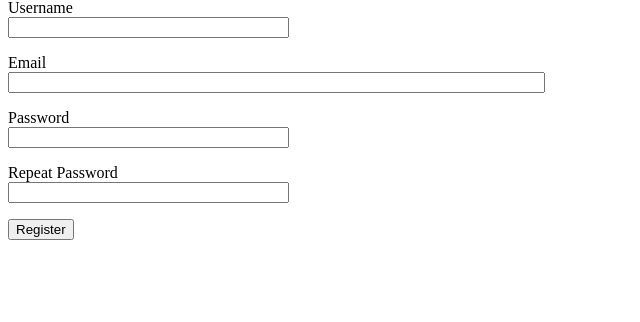
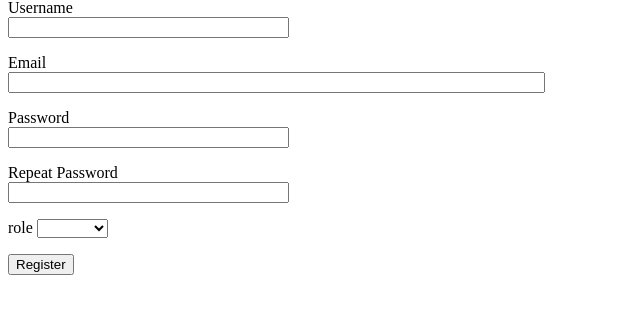
Before and after one commit to eyalbi/exams-io, a Flask app: page /register in a window 1280 px wide. Shown: the part 117-439 px from the top of the page, without its empty margins (0-640 px from the left). Run offline with Flask 2, Linux system fonts and the light colour scheme.

Commit message:
BSPM2021T26-47
create user type based registration (student lecturer.

Co-Authored-By: Benjemin12 <58631805+Benjemin12@users.noreply.github.com>

```diff
--- a/backend/app.py
+++ b/backend/app.py
@@ -5,7 +5,7 @@
 from bson.objectid import ObjectId
 from flask_login import LoginManager, current_user, login_user, login_required, logout_user
 from forms import LoginForm, RegistrationForm
-
+from models import ROLES
 # Class-based application configuration
 class ConfigClass(object):
     """ Flask application config """
@@ -64,6 +64,7 @@
     form = RegistrationForm()
     if form.validate_on_submit():
         user = User(username=form.username.data, email=form.email.data)
+        user.role = form.role.data
         user.set_password(form.password.data)
         user.save()
         flash('Congratulations, you are now a registered user!')
--- a/backend/forms.py
+++ b/backend/forms.py
@@ -1,7 +1,7 @@
 from flask_wtf import FlaskForm
-from wtforms import StringField, PasswordField, BooleanField, SubmitField
+from wtforms import StringField, PasswordField, BooleanField, SubmitField, SelectField
 from wtforms.validators import DataRequired, Email, EqualTo
-
+from models import ROLES
 class LoginForm(FlaskForm):
     username = StringField('Username', validators=[DataRequired()])
     password = PasswordField('Password', validators=[DataRequired()])
@@ -14,7 +14,9 @@
     password = PasswordField('Password', validators=[DataRequired()])
     password2 = PasswordField(
         'Repeat Password', validators=[DataRequired(), EqualTo('password')])
+    role = SelectField('select role:', choices = [('Student', 'Student'),('Lecturer', 'Lecturer')])
     submit = SubmitField('Register')
+
 
     # def validate_username(self, username):
     #     user = User.query.filter_by(username=username.data).first()
--- a/backend/models.py
+++ b/backend/models.py
@@ -1,6 +1,8 @@
 from werkzeug.security import generate_password_hash, check_password_hash
 from flask_login import UserMixin
 from flask_mongoengine import MongoEngine
+
+ROLES = ('Student', 'Lecturer', 'Admin')
 
 db = MongoEngine()
 class User(UserMixin, db.Document):
@@ -13,7 +15,7 @@
     last_name = db.StringField(default='')
 
     # Relationships
-    roles = db.ListField(db.StringField(), default=[])
+    role = db.StringField(default='', choices = ROLES)
 
     def set_password(self, password):
         self.password_hash = generate_password_hash(password)
--- a/backend/templates/register.html
+++ b/backend/templates/register.html
@@ -32,6 +32,15 @@
             <span style="color: red;">[{{ error }}]</span>
             {% endfor %}
         </p>
+        <div class="input-group">
+            <span class="input-group-addon">role</span>
+                <select name="role" class="selectpicker form-control">
+                  {% for o in form.role %}
+                  <option value="{{ o.name }}">{{ o }}</option>
+                  {% endfor %}
+                </select>
+        </div>
+
         <p>{{ form.submit() }}</p>
     </form>
 {% endblock %}
```
